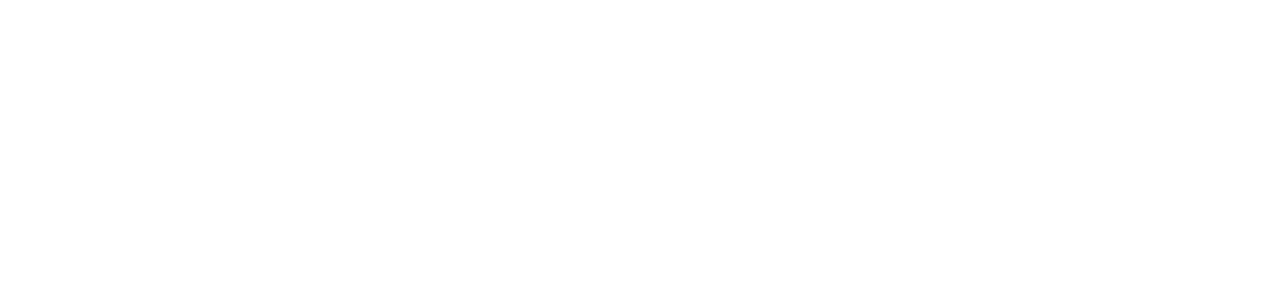
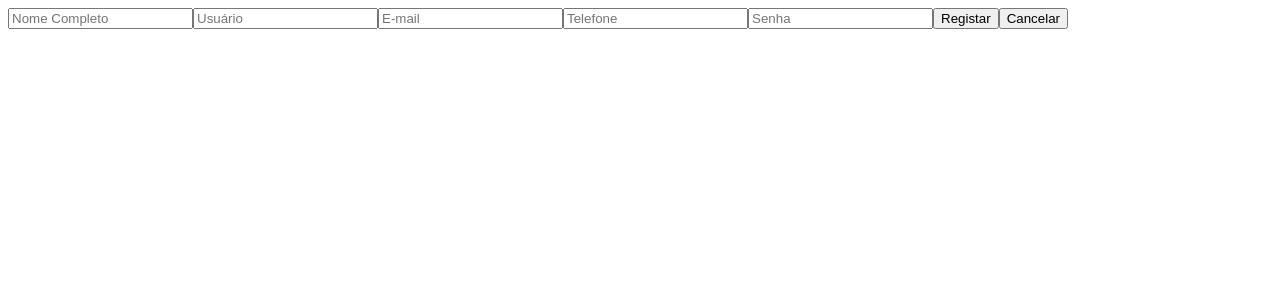
Before and after one commit to Shayalla/start-plus-challenge, a React (Create React App) app: page /register in a window 1280 px wide. Before the commit this address had no page. Shown: the top 300 px of the page. Built offline with nearby package versions, Linux system fonts and the light colour scheme.

Commit message:
tela de registro criada

```diff
--- a/src/App.js
+++ b/src/App.js
@@ -1,11 +1,13 @@
 import React from 'react';
 import { Route, Routes } from 'react-router';
 import Login from './pages/Login';
+import Register from './pages/Register';
 
 function App() {
   return (
     <Routes>
       <Route path="/" element={ <Login /> } />
+      <Route path="/register" element={ <Register /> } />
     </Routes>
   );
 }
--- a/src/components/FormLogin.jsx
+++ b/src/components/FormLogin.jsx
@@ -1,16 +1,18 @@
 import React from 'react';
+import { useNavigate } from 'react-router';
 
 function FormLogin() {
+  const navigate = useNavigate();
   return (
     <form>
       <label htmlFor="login">
         <input type="text" id="login" placeholder="usuário"/>
       </label>
-      <label htmlFor="">
+      <label htmlFor="password">
         <input type="password" id="password" placeholder="senha"/>
       </label>
       <button type="button">Entrar</button>
-      <button type="button">Registrar-se</button>
+      <button type="button" onClick={ () => navigate('/register') }>Registrar-se</button>
     </form>
   )
 };
--- /dev/null
+++ b/src/components/FormRegister.jsx
@@ -0,0 +1,30 @@
+import React from 'react';
+import { useNavigate } from 'react-router';
+
+function FormRegister() {
+  const navigate = useNavigate();
+
+  return (
+    <form>
+      <label htmlFor="name">
+        <input type="text" id="name" placeholder="Nome Completo"/>
+      </label>
+      <label htmlFor="username">
+        <input type="text" id="username" placeholder="Usuário"/>
+      </label>
+      <label htmlFor="email">
+        <input type="email" id="email" placeholder="E-mail"/>
+      </label>
+      <label htmlFor="cellPhone">
+        <input type="tel" id="cellPhone" placeholder="Telefone"/>
+      </label>
+      <label htmlFor="password">
+        <input type="password" id="password" placeholder="Senha"/>
+      </label>
+      <button type="button">Registar</button>
+      <button type="button" onClick={ () => navigate('/') }>Cancelar</button>
+    </form>
+  )
+};
+
+export default FormRegister;
--- /dev/null
+++ b/src/pages/Register.jsx
@@ -0,0 +1,10 @@
+import React from 'react';
+import FormRegister from '../components/FormRegister';
+
+function Register() {
+  return (
+    <FormRegister />
+  )
+};
+
+export default Register;
```
